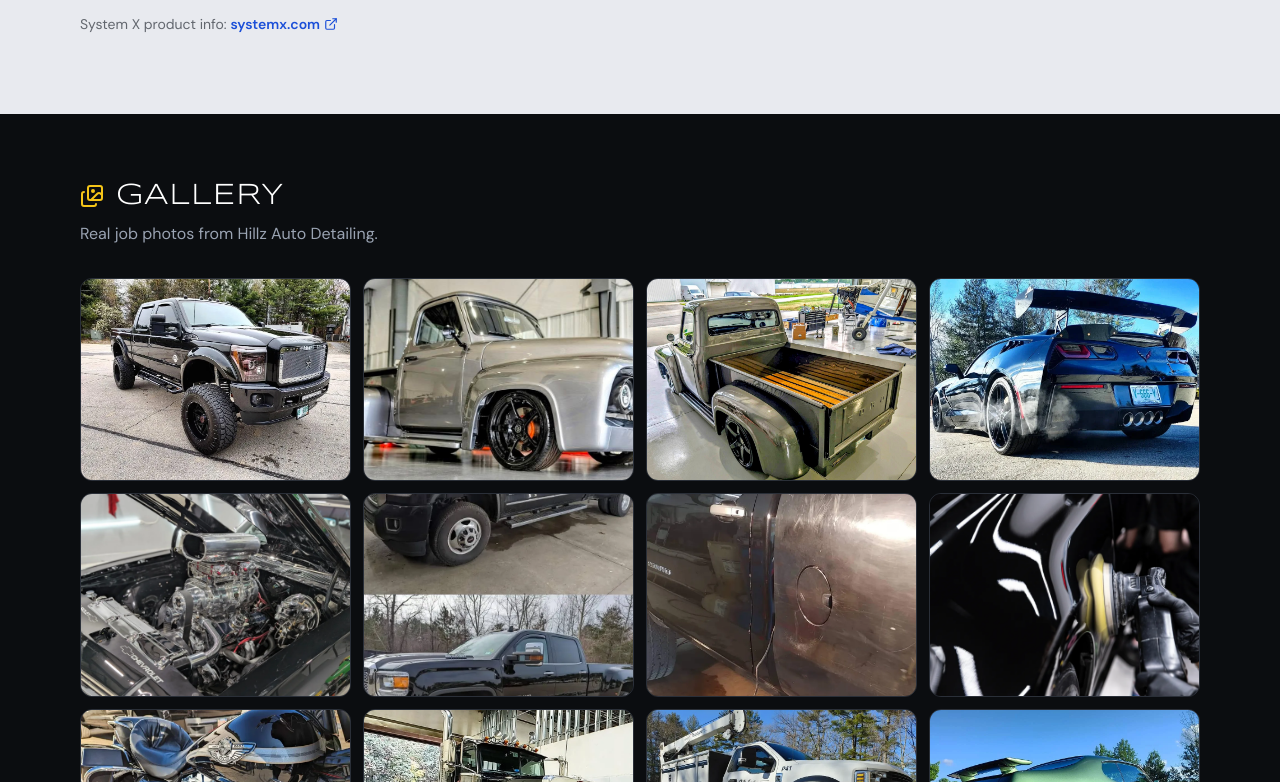
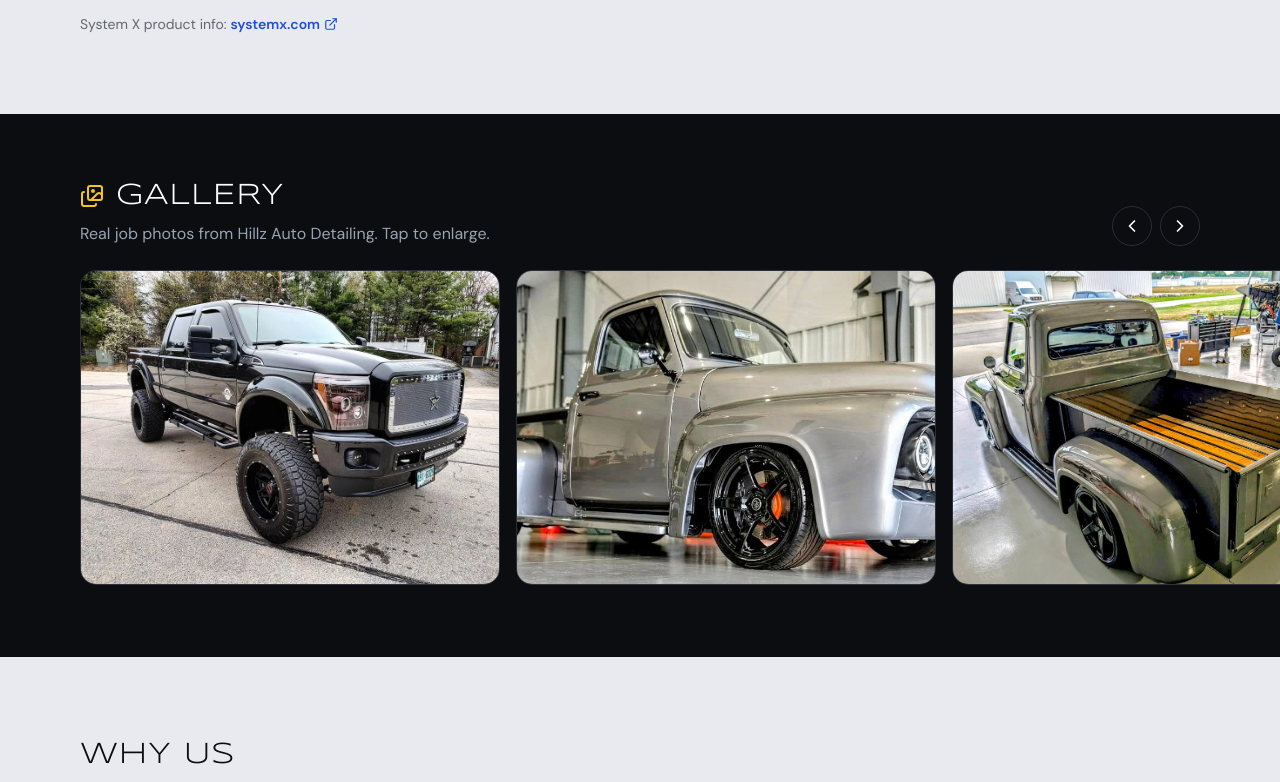
Before and after one commit to ge11y/hillz-auto-detailing-preview, a Next.js app: page / in a window 1280 px wide. Shown: the part 1798-2580 px from the top of the page. Built offline with nearby package versions, Linux system fonts and the light colour scheme.

Commit message:
Fix paint card hero, per-service Goldie links, gallery lightbox
Homepage Paint Correction card uses paint-correction-hero.webp with
object-cover. Wire Exterior/System X checkout URLs and Paint catalog
fallback. Interactive snap-scroll gallery with click-to-enlarge.

```diff
--- a/src/app/page.tsx
+++ b/src/app/page.tsx
@@ -8,13 +8,13 @@ import {
   Mail,
   MapPin,
   Clock,
-  Images,
   ArrowRight,
   ExternalLink,
 } from "lucide-react";
 import Header from "@/components/Header";
 import MobileCallBar from "@/components/MobileCallBar";
 import QuoteForm from "@/components/QuoteForm";
+import Gallery from "@/components/Gallery";
 import { GOLDIE_BOOK, PHONE_TEL } from "@/lib/site";
 
 const PHONE = "603-235-0453";
@@ -174,8 +174,8 @@ export default function HomePage() {
                 className="group relative block rounded-2xl overflow-hidden border border-concrete shadow-sm aspect-[4/3] bg-ink"
               >
                 <Image
-                  src="/assets/services/paint-correction.webp"
-                  alt="Paint Correction"
+                  src="/assets/paint-correction-hero.webp"
+                  alt="Paint Correction before and after"
                   fill
                   className="object-cover transition-transform duration-200 group-hover:scale-105"
                   sizes="(max-width:768px) 100vw, 33vw"
@@ -233,16 +233,8 @@ export default function HomePage() {
           </div>
         </section>
 
-        {/* GALLERY */}
-        <section id="gallery" className="py-16 bg-ink text-white">
-          <div className="mx-auto max-w-6xl px-4">
-            <div className="flex items-center gap-3 mb-2">
-              <Images className="h-6 w-6 text-yellow" aria-hidden />
-              <h2 className="font-display text-3xl uppercase tracking-wide">Gallery</h2>
-            </div>
-            <p className="text-muted mb-8">Real job photos from Hillz Auto Detailing.</p>
-            <div className="grid grid-cols-2 md:grid-cols-3 lg:grid-cols-4 gap-3">
-              {[
+        <Gallery
+          shots={[
             { src: "/assets/truck.webp", alt: "truck" },
             { src: "/assets/truck.jpg", alt: "truck" },
             { src: "/assets/truck-and-plane.jpg", alt: "truck and plane" },
@@ -260,14 +252,8 @@ export default function HomePage() {
             { src: "/assets/exterior-detail.webp", alt: "Exterior Detail" },
             { src: "/assets/interior-detailing.webp", alt: "Interior Detailing" },
             { src: "/assets/contact-info-photo.jpg", alt: "contact info photo" },
-              ].map((shot) => (
-                <div key={shot.src} className="relative aspect-[4/3] rounded-xl overflow-hidden border border-chrome">
-                  <Image src={shot.src} alt={shot.alt} fill className="object-cover" sizes="(max-width:768px) 50vw, (max-width:1024px) 33vw, 25vw" />
-                </div>
-              ))}
-            </div>
-          </div>
-        </section>
+          ]}
+        />
 
         {/* WHY US */}
         <section className="py-16 md:py-20">
--- a/src/app/services/paint-correction/page.tsx
+++ b/src/app/services/paint-correction/page.tsx
@@ -1,6 +1,7 @@
 import type { Metadata } from "next";
 import { Sparkles } from "lucide-react";
 import ServicePage from "@/components/ServicePage";
+import { GOLDIE_BOOK_PAINT } from "@/lib/site";
 
 export const metadata: Metadata = {
   title: "Paint Correction | Hillz Auto Detailing",
@@ -19,7 +20,12 @@ const RELATED = [
 
 export default function PaintCorrectionPage() {
   return (
-    <ServicePage title="Paint Correction" heroSrc="/assets/paint-correction-hero.webp" related={RELATED}>
+    <ServicePage
+      title="Paint Correction"
+      heroSrc="/assets/paint-correction-hero.webp"
+      bookHref={GOLDIE_BOOK_PAINT}
+      related={RELATED}
+    >
       <div className="inline-flex items-center gap-2 text-race mb-4">
         <Sparkles className="h-5 w-5" aria-hidden />
         <span className="text-xs uppercase tracking-wide font-semibold">Paint Correction</span>
--- a/src/app/services/system-x-ceramic-protection/page.tsx
+++ b/src/app/services/system-x-ceramic-protection/page.tsx
@@ -4,7 +4,7 @@ import Link from "next/link";
 import { ExternalLink, Phone, Shield } from "lucide-react";
 import Header from "@/components/Header";
 import MobileCallBar from "@/components/MobileCallBar";
-import { GOLDIE_BOOK, PHONE_DISPLAY, PHONE_TEL } from "@/lib/site";
+import { GOLDIE_BOOK_SYSTEM_X, PHONE_DISPLAY, PHONE_TEL } from "@/lib/site";
 
 export const metadata: Metadata = {
   title: "System X Ceramic Protection | Hillz Auto Detailing",
@@ -124,7 +124,7 @@ export default function SystemXPage() {
                 <Phone className="h-4 w-4" aria-hidden /> Call {PHONE_DISPLAY}
               </a>
               <a
-                href={GOLDIE_BOOK}
+                href={GOLDIE_BOOK_SYSTEM_X}
                 target="_blank"
                 rel="noopener noreferrer"
                 className="inline-flex items-center gap-2 rounded-lg border border-white/40 text-white px-5 py-3 hover:bg-white/10 cursor-pointer"
@@ -234,7 +234,7 @@ export default function SystemXPage() {
                 <Phone className="h-4 w-4" aria-hidden /> Call {PHONE_DISPLAY}
               </a>
               <a
-                href={GOLDIE_BOOK}
+                href={GOLDIE_BOOK_SYSTEM_X}
                 target="_blank"
                 rel="noopener noreferrer"
                 className="inline-flex rounded-lg bg-yellow text-ink font-semibold px-5 py-3 hover:brightness-110 cursor-pointer"
--- /dev/null
+++ b/src/components/Gallery.tsx
@@ -0,0 +1,164 @@
+"use client";
+
+import Image from "next/image";
+import { useCallback, useEffect, useRef, useState } from "react";
+import { ChevronLeft, ChevronRight, Images, X } from "lucide-react";
+
+export type GalleryShot = { src: string; alt: string };
+
+type Props = {
+  shots: GalleryShot[];
+};
+
+export default function Gallery({ shots }: Props) {
+  const scrollerRef = useRef<HTMLDivElement>(null);
+  const [openIndex, setOpenIndex] = useState<number | null>(null);
+
+  const scrollBy = (dir: -1 | 1) => {
+    const el = scrollerRef.current;
+    if (!el) return;
+    const amount = Math.min(el.clientWidth * 0.85, 520);
+    el.scrollBy({ left: dir * amount, behavior: "smooth" });
+  };
+
+  const close = useCallback(() => setOpenIndex(null), []);
+
+  const showPrev = useCallback(() => {
+    setOpenIndex((i) => (i === null ? i : (i - 1 + shots.length) % shots.length));
+  }, [shots.length]);
+
+  const showNext = useCallback(() => {
+    setOpenIndex((i) => (i === null ? i : (i + 1) % shots.length));
+  }, [shots.length]);
+
+  useEffect(() => {
+    if (openIndex === null) return;
+    const onKey = (e: KeyboardEvent) => {
+      if (e.key === "Escape") close();
+      if (e.key === "ArrowLeft") showPrev();
+      if (e.key === "ArrowRight") showNext();
+    };
+    const prevOverflow = document.body.style.overflow;
+    document.body.style.overflow = "hidden";
+    window.addEventListener("keydown", onKey);
+    return () => {
+      document.body.style.overflow = prevOverflow;
+      window.removeEventListener("keydown", onKey);
+    };
+  }, [openIndex, close, showPrev, showNext]);
+
+  return (
+    <section id="gallery" className="py-16 bg-ink text-white">
+      <div className="mx-auto max-w-6xl px-4">
+        <div className="flex flex-wrap items-end justify-between gap-4 mb-2">
+          <div>
+            <div className="flex items-center gap-3 mb-2">
+              <Images className="h-6 w-6 text-yellow" aria-hidden />
+              <h2 className="font-display text-3xl uppercase tracking-wide">Gallery</h2>
+            </div>
+            <p className="text-muted">Real job photos from Hillz Auto Detailing. Tap to enlarge.</p>
+          </div>
+          <div className="hidden sm:flex items-center gap-2">
+            <button
+              type="button"
+              onClick={() => scrollBy(-1)}
+              aria-label="Scroll gallery left"
+              className="inline-flex h-10 w-10 items-center justify-center rounded-full border border-chrome text-white hover:bg-chrome/40 cursor-pointer"
+            >
+              <ChevronLeft className="h-5 w-5" aria-hidden />
+            </button>
+            <button
+              type="button"
+              onClick={() => scrollBy(1)}
+              aria-label="Scroll gallery right"
+              className="inline-flex h-10 w-10 items-center justify-center rounded-full border border-chrome text-white hover:bg-chrome/40 cursor-pointer"
+            >
+              <ChevronRight className="h-5 w-5" aria-hidden />
+            </button>
+          </div>
+        </div>
+      </div>
+
+      <div
+        ref={scrollerRef}
+        className="mt-6 flex gap-4 overflow-x-auto snap-x snap-mandatory scroll-smooth px-4 md:px-[max(1rem,calc((100vw-72rem)/2+1rem))] pb-2 [-ms-overflow-style:none] [scrollbar-width:none] [&::-webkit-scrollbar]:hidden"
+      >
+        {shots.map((shot, i) => (
+          <button
+            key={shot.src}
+            type="button"
+            onClick={() => setOpenIndex(i)}
+            className="group relative shrink-0 snap-center w-[min(82vw,420px)] aspect-[4/3] rounded-2xl overflow-hidden border border-chrome bg-chrome/20 cursor-pointer focus:outline-none focus-visible:ring-2 focus-visible:ring-yellow"
+            aria-label={`Enlarge ${shot.alt}`}
+          >
+            <Image
+              src={shot.src}
+              alt={shot.alt}
+              fill
+              className="object-cover transition-transform duration-300 group-hover:scale-105"
+              sizes="(max-width:768px) 82vw, 420px"
+            />
+            <span className="pointer-events-none absolute inset-0 bg-gradient-to-t from-ink/40 via-transparent to-transparent opacity-0 group-hover:opacity-100 transition-opacity" />
+          </button>
+        ))}
+      </div>
+
+      {openIndex !== null && (
+        <div
+          role="dialog"
+          aria-modal="true"
+          aria-label="Gallery lightbox"
+          className="fixed inset-0 z-[100] flex items-center justify-center bg-ink/95 p-4"
+          onClick={close}
+        >
+          <button
+            type="button"
+            onClick={close}
+            aria-label="Close"
+            className="absolute top-4 right-4 z-10 inline-flex h-11 w-11 items-center justify-center rounded-full bg-chrome/50 text-white hover:bg-chrome cursor-pointer"
+          >
+            <X className="h-5 w-5" aria-hidden />
+          </button>
+          <button
+            type="button"
+            onClick={(e) => {
+              e.stopPropagation();
+              showPrev();
+            }}
+            aria-label="Previous image"
+            className="absolute left-3 md:left-6 z-10 inline-flex h-11 w-11 items-center justify-center rounded-full bg-chrome/50 text-white hover:bg-chrome cursor-pointer"
+          >
+            <ChevronLeft className="h-6 w-6" aria-hidden />
+          </button>
+          <button
+            type="button"
+            onClick={(e) => {
+              e.stopPropagation();
+              showNext();
+            }}
+            aria-label="Next image"
+            className="absolute right-3 md:right-6 z-10 inline-flex h-11 w-11 items-center justify-center rounded-full bg-chrome/50 text-white hover:bg-chrome cursor-pointer"
+          >
+            <ChevronRight className="h-6 w-6" aria-hidden />
+          </button>
+          <div
+            className="relative w-full max-w-5xl aspect-[4/3] md:aspect-[16/10]"
+            onClick={(e) => e.stopPropagation()}
+          >
+            <Image
+              src={shots[openIndex].src}
+              alt={shots[openIndex].alt}
+              fill
+              className="object-contain"
+              sizes="100vw"
+              priority
+            />
+          </div>
+          <p className="absolute bottom-5 left-0 right-0 text-center text-sm text-muted">
+            {openIndex + 1} / {shots.length}
+          </p>
+        </div>
+      )}
+    </section>
+  );
+}
--- a/src/lib/site.ts
+++ b/src/lib/site.ts
@@ -1,6 +1,18 @@
 /** Shared site constants — Hillz peek */
 export const PHONE_DISPLAY = "603-235-0453";
 export const PHONE_TEL = "tel:6032350453";
+
 /** Goldie online booking (external, open in new tab) */
 export const GOLDIE_BOOK =
   "https://book.heygoldie.com/Hillz-Auto-Detailing-LLC#services";
+
+/** Exterior Detail → Goldie Complete Detail */
+export const GOLDIE_BOOK_EXTERIOR =
+  "https://book.heygoldie.com/Hillz-Auto-Detailing-LLC/checkout?serviceIds=2122d75f-3936-449a-8774-b454bc824462";
+
+/** System X → Goldie Ceramic Top Coat */
+export const GOLDIE_BOOK_SYSTEM_X =
+  "https://book.heygoldie.com/Hillz-Auto-Detailing-LLC/checkout?serviceIds=9533c3ad-08ec-4c0c-87ab-354c4861c958";
+
+/** Paint Correction — no Goldie SKU; catalog + tel */
+export const GOLDIE_BOOK_PAINT = GOLDIE_BOOK;
```
Also changed, not shown: src/app/services/exterior-detail/page.tsx (+7 -1 lines), src/components/ServicePage.tsx (+11 -3 lines). Lines whose indentation alone changed are shown as unchanged.
